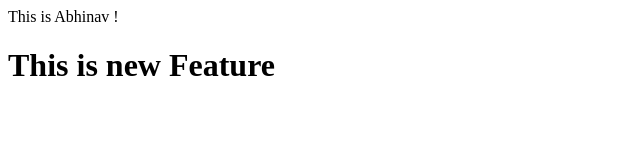
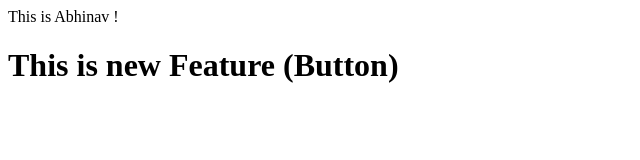
Before and after one commit to Abhi9vSharma/LocalRapo, a plain HTML site: page index.html in a window 1280 px wide. Shown: the whole page, without its empty margins (0-640 px from the left). Drawn offline with Linux system fonts and the light colour scheme.

```diff
--- a/index.html
+++ b/index.html
@@ -1,6 +1,6 @@
 <html>
     <body>
         <p>This is Abhinav !</p>
-        <h1>This is new Feature</h1>
+        <h1>This is new Feature (Button)</h1>
     </body>
 </html>
```
